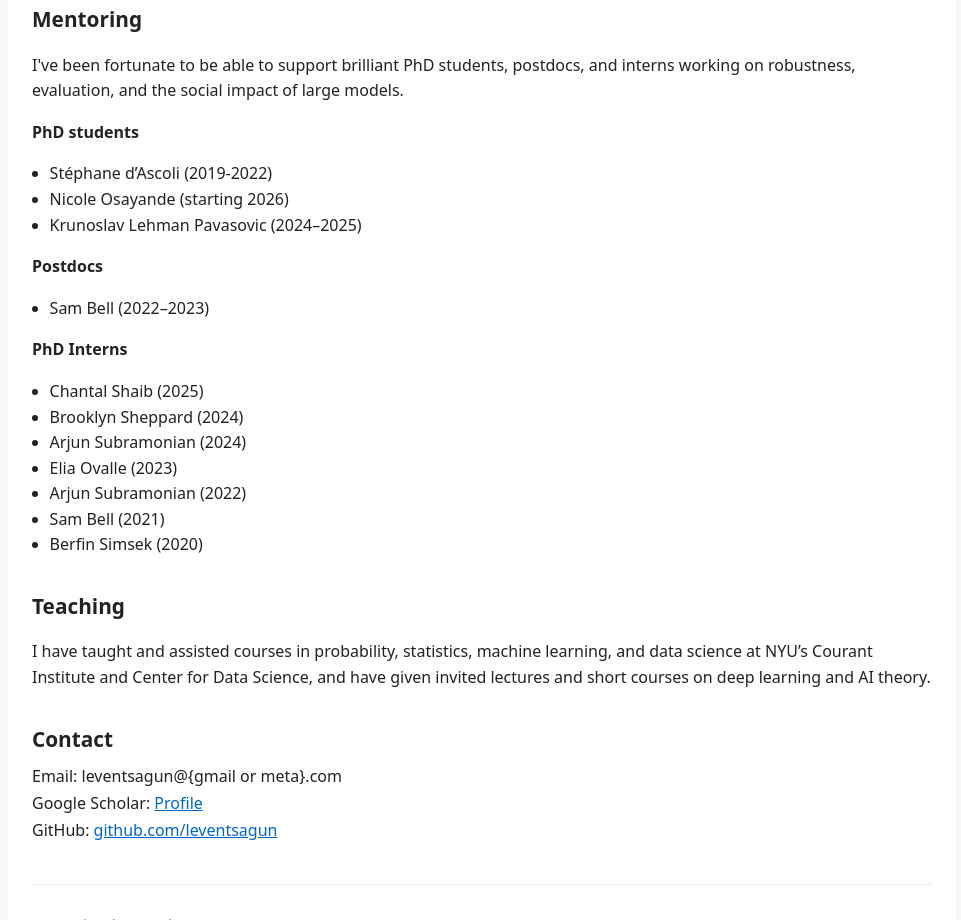
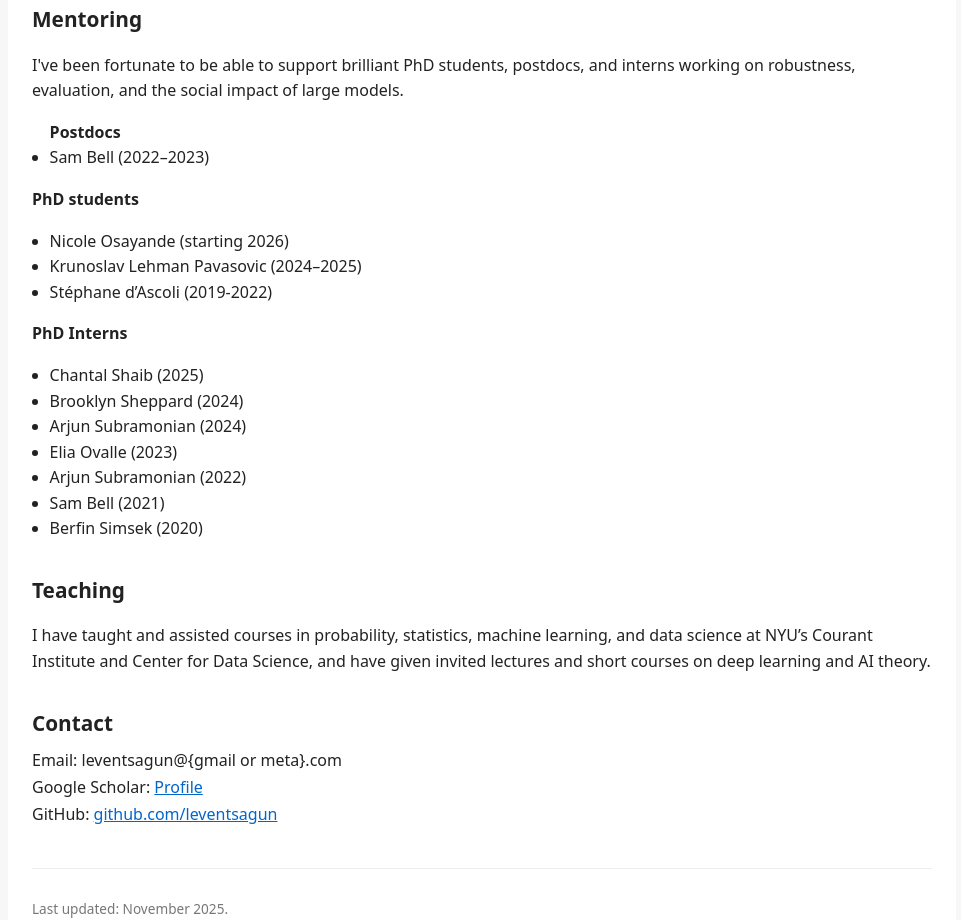
Before and after one commit to leventsagun/leventsagun.github.io, a plain HTML site: page index.html in a window 1280 px wide. Shown: the part 1260-2180 px from the top of the page, without its empty margins (158-1119 px from the left). Drawn offline with Linux system fonts and the light colour scheme.

Commit message:
Update index.html

```diff
--- a/index.html
+++ b/index.html
@@ -111,19 +111,17 @@
       <p>
         I've been fortunate to be able to support brilliant PhD students, postdocs, and interns working on robustness, evaluation, and the social impact of large models.
       </p>
+      <ul>
+        <strong>Postdocs</strong>
+        <li>Sam Bell (2022–2023)</li>
+      </ul>
       <p>
         <p><strong>PhD students</strong></p>
         <ul>
-          <li>Stéphane d’Ascoli (2019-2022)</li>
           <li>Nicole Osayande (starting 2026)</li>
           <li>Krunoslav Lehman Pavasovic (2024–2025)</li>
+          <li>Stéphane d’Ascoli (2019-2022)</li>
         </ul>
-
-        <p><strong>Postdocs</strong></p>
-        <ul>
-          <li>Sam Bell (2022–2023)</li>
-        </ul>
-
         <p><strong>PhD Interns</strong></p>
         <ul>
           <li>Chantal Shaib (2025)</li>
```
